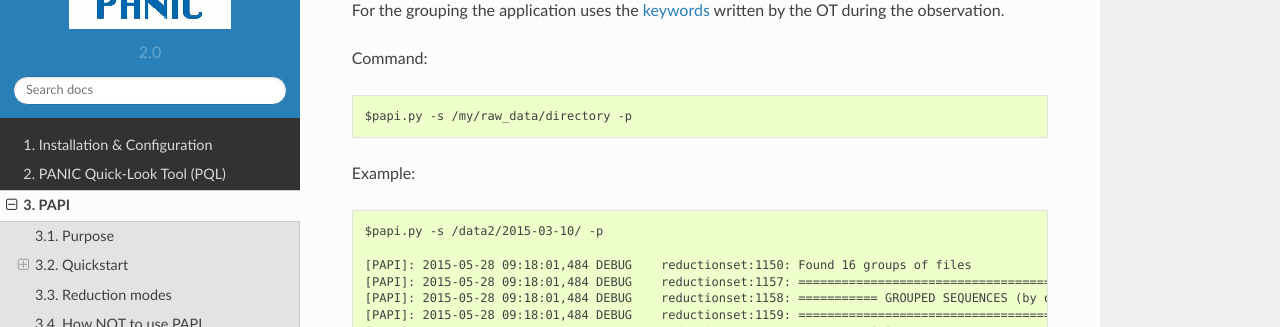
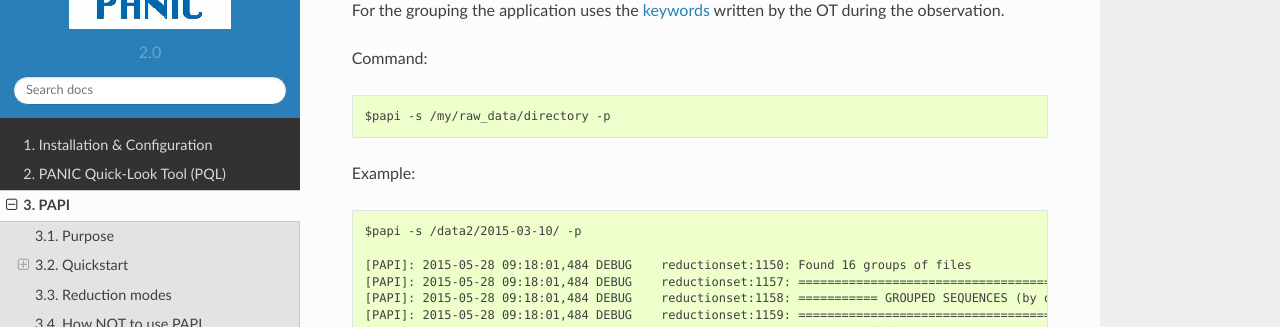
Before and after one commit to ppmim/PAPI4K, a Sphinx documentation site: the page built from docs/running_papi.rst, in a window 1280 px wide and 1400 px high, scrolled down 3111 px. Shown: the part 151-478 px from the top of the window. Built offline with Sphinx 7.4.7 and the Read the Docs theme 2.0.0, drawn with Linux system fonts in a browser that asks for light colours; formulas are drawn with MathJax 3; some of the changed text lies outside the part shown.

Commit message:
Update documentatino

```diff
--- a/docs/running_papi.rst
+++ b/docs/running_papi.rst
@@ -25,7 +25,7 @@ Quickstart
 
 Running PAPI can be as simple as executing the following command in a terminal::
 
-	$ papi.py -s raw_data -d result
+	$ papi -s raw_data -d result
 
 Where ``raw_data`` is the directory of the raw dataset (uncalibrated) having
 both science or calibration files, and ``result`` is the path to the directory
@@ -33,7 +33,7 @@ where the calibrated data produced by the pìpeline will be saved.
 
 Example::
 
-   $ papi.py -s /my/raw_data/directory -d /my/result/directory
+   $ papi -s /my/raw_data/directory -d /my/result/directory
 
 .. index:: uncalibrated, data
 
@@ -49,14 +49,14 @@ may be applied to help improve the reductions.
 
 The next command will show some of the available options::
 
-   $ papi.py --help
+   $ papi --help
 
 
 Then, the listing of the PAPI command line options:
 
 ::
 
-    Usage: papi.py [OPTION]... DIRECTORY...
+    Usage: papi [OPTION]... DIRECTORY...
 
     This is PAPI, the PANIC PIpeline data reduction system - IAA-CSIC - Version 1.2.20150508064845
 
@@ -175,11 +175,11 @@ by the OT during the observation.
 
 Command::
 
-    $papi.py -s /my/raw_data/directory -p
+    $papi -s /my/raw_data/directory -p
 
 Example::
 
-    $papi.py -s /data2/2015-03-10/ -p
+    $papi -s /data2/2015-03-10/ -p
 
     [PAPI]: 2015-05-28 09:18:01,484 DEBUG    reductionset:1150: Found 16 groups of files
     [PAPI]: 2015-05-28 09:18:01,484 DEBUG    reductionset:1157: =========================================================
@@ -316,7 +316,7 @@ Show grouped files per filter and coordinates of a raw directory
 ----------------------------------------------------------------
 Command::
 
-    $papi.py -s /my/raw_data/directory -g filter -p
+    $papi -s /my/raw_data/directory -g filter -p
 
 
 Reduce (quick) a specificied number of sequences of the group list
@@ -329,11 +329,11 @@ you have to use the `-S` parameter with two values, N1 and N2, where:
 
 Command::
 
-    $papi.py -s /my/raw_data/directory -S N1 N2
+    $papi -s /my/raw_data/directory -S N1 N2
 
 Example::
 
-    $papi.py -s /data2/2015-03-10/ -S 14 20
+    $papi -s /data2/2015-03-10/ -S 14 20
 
 By default, PAPI process the files in quick mode (single pass for sky subtraction),
 however if you can use the 'science' mode (double pass for sky subtraction) adding
@@ -341,7 +341,7 @@ the '-M science' when you run PAPI:
 
 Example::
 
-    $papi.py -s /data2/2015-03-10/ -S 14 20 -M science
+    $papi -s /data2/2015-03-10/ -S 14 20 -M science
 
 
 
@@ -349,7 +349,7 @@ If you only want to reduce a specific sequence, for example number 14, you shoul
 
 ::
 
-    $papi.py -s /data2/2015-03-10/ -S 14 14
+    $papi -s /data2/2015-03-10/ -S 14 14
 
     [PAPI]: 2015-05-28 09:52:15,122 DEBUG    calDark:283: Saved master DARK to /data2/out/mDark_Xdb5bc_6_1.fits
     [PAPI]: 2015-05-28 09:52:15,122 DEBUG    calDark:284: createMasterDark' finished Elapsed time(s): 2.183243
@@ -366,7 +366,7 @@ Reduce all the sequences of a given directory
 
 Command::
 
-    $papi.py -s /my/raw_data/directory -d /my/output/directory
+    $papi -s /my/raw_data/directory -d /my/output/directory
 
 With this command, the pipeline will reduce all the detected sequences in the /my/raw_data/directory
 using the default values set in the $PAPI_CONFIG file, and with the reduction mode specified in
@@ -376,7 +376,7 @@ using the `-M` option as follow:
 
 ::
 
-    $papi.py -s /my/raw_data/directory -d /my/output/directory -M quick
+    $papi -s /my/raw_data/directory -d /my/output/directory -M quick
 
 
 Reduce all the sequences of a given set of directories
@@ -391,7 +391,7 @@ you should create an script to do that; for example see next bash script:
     # Script to reduce a set of directories
 
 
-    PAPI=$HOME/bin/papi.py
+    PAPI=$HOME/bin/papi
     CONFIG_FILE=$PAPI_CONFIG
     MY_DIRS_JAN="2015-03-05 2015-03-06 2015-03-07 2015-03-08 2015-03-09"
     for dir in $MY_DIRS
@@ -435,7 +435,7 @@ look for them into the external calibration directory provided (/my/calibration/
 
 Command::
 
-    $papi.py -s /my/raw_data/directory -d /my/output/directory -C /my/calibrations/dir
+    $papi -s /my/raw_data/directory -d /my/output/directory -C /my/calibrations/dir
 
 Enable the Non-Linearity correction for the data processing
 ^^^^^^^^^^^^^^^^^^^^^^^^^^^^^^^^^^^^^^^^^^^^^^^^^^^^^^^^^^^
@@ -461,7 +461,7 @@ can use the option '-W Qx'::
 
 Example::
 
-    $papi.py -s /my/raw_data/directory -d /my/output/directory -W Q1
+    $papi -s /my/raw_data/directory -d /my/output/directory -W Q1
 
 
 Reduction modes
```
Also changed, not shown: docs/data.rst (+31 -11 lines), docs/index.rst (+9 -4 lines), docs/install.rst (+88 -12 lines).
